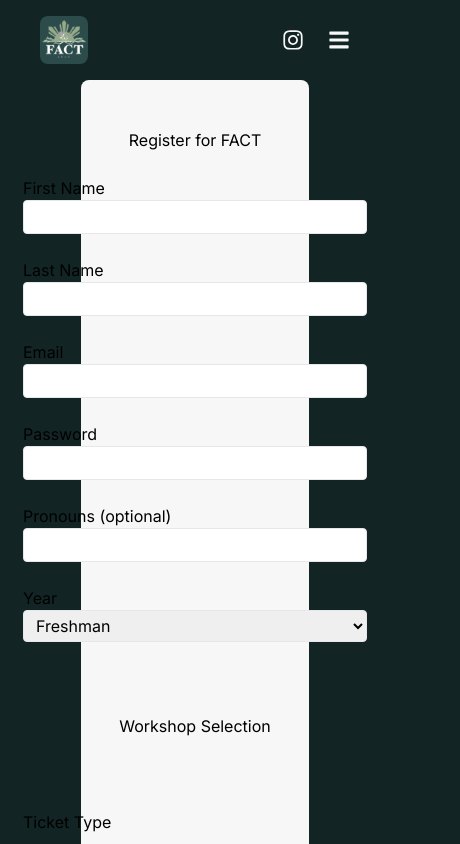
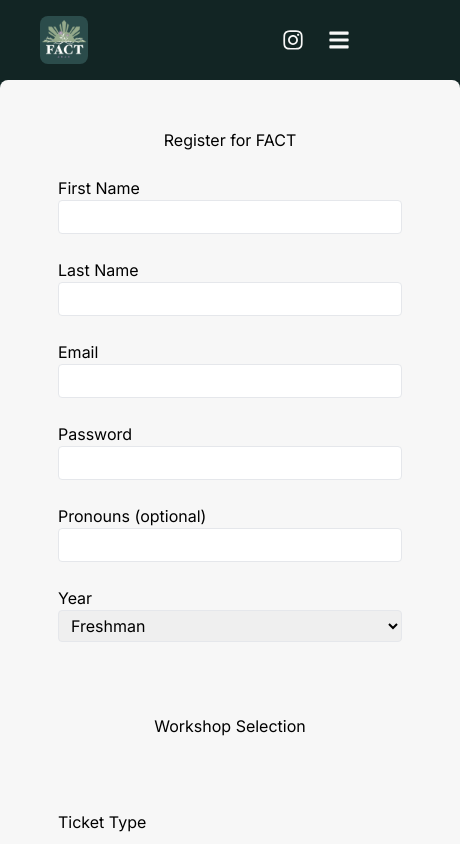
Before and after one commit to filipinx-americans-coming-together/fact-website-frontend, a Next.js app: page /my-fact/register in a window 390 px wide. Shown: the top 844 px of the page, 460 px wide, since content can reach past the window. Built offline with nearby package versions, Linux system fonts and the light colour scheme; no server answers.

Commit message:
fixed form width on small screens

```diff
--- a/src/components/formatting/FormContainer.tsx
+++ b/src/components/formatting/FormContainer.tsx
@@ -13,7 +13,7 @@ interface FormProps {
 
 function FormContainer(props: FormProps) {
     return (
-        <div className="w-7/12 px-20 py-12 bg-text-primary text-black m-auto flex flex-col items-center gap-3 rounded-lg">
+        <div className="w-7/12 min-w-[460px] px-20 py-12 bg-text-primary text-black m-auto flex flex-col items-center gap-3 rounded-lg">
             <form
                 name={props.formName}
                 className="flex flex-col gap-6 items-center text-left"
```
